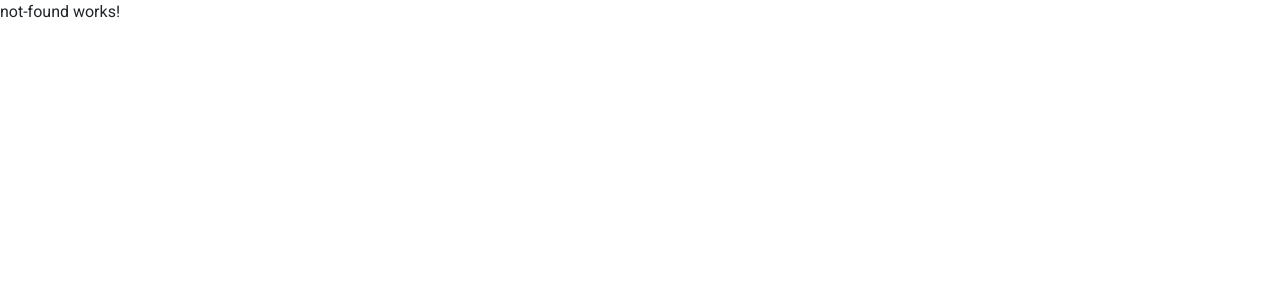
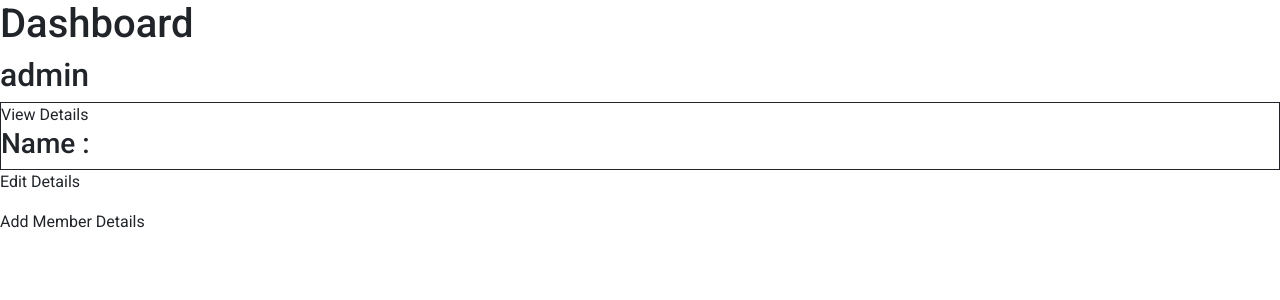
Before and after one commit to Aniket9932/Forms_Angular, an Angular app: page /dashboard in a window 1280 px wide. Shown: the top 300 px of the page. Built offline with nearby package versions, Linux system fonts and the light colour scheme; sample sign-in values are in the browser's storage.

Commit message:
role-based login

```diff
--- a/src/app/app-routing.module.ts
+++ b/src/app/app-routing.module.ts
@@ -3,10 +3,12 @@ import { RouterModule, Routes } from '@angular/router';
 import { LoginComponent } from './components/login/login.component';
 import { RegistrationComponent } from './components/registration/registration.component';
 import { NotFoundComponent } from './components/not-found/not-found.component';
+import { DashboardComponent } from './components/dashboard/dashboard.component';
 
 const routes: Routes = [
   { path: 'login', component: LoginComponent },
   { path: 'registration', component: RegistrationComponent },
+  { path: 'dashboard', component: DashboardComponent },
   { path: '', redirectTo: '/login', pathMatch: 'full' },
   { path: '**', component: NotFoundComponent },
 ];
--- a/src/app/app.module.ts
+++ b/src/app/app.module.ts
@@ -16,6 +16,7 @@ import { MatGridListModule } from '@angular/material/grid-list';
 import { MatCheckboxModule } from '@angular/material/checkbox';
 import { MatSliderModule } from '@angular/material/slider';
 import { MatButtonModule } from '@angular/material/button';
+import { DashboardComponent } from './components/dashboard/dashboard.component';
 
 @NgModule({
   declarations: [
@@ -23,6 +24,7 @@ import { MatButtonModule } from '@angular/material/button';
     LoginComponent,
     RegistrationComponent,
     NotFoundComponent,
+    DashboardComponent,
   ],
   imports: [
     BrowserModule,
--- /dev/null
+++ b/src/app/components/dashboard/dashboard.component.css
@@ -0,0 +1,3 @@
+.view-access {
+  border: 1px solid;
+}
--- /dev/null
+++ b/src/app/components/dashboard/dashboard.component.html
@@ -0,0 +1,27 @@
+<div>
+  <div>
+    <h1>Dashboard</h1>
+  </div>
+  <div>
+    <h2>{{ userRole }}</h2>
+  </div>
+
+  <div
+    class="view-access"
+    *ngIf="
+      userRole === 'admin' || userRole === 'member' || userRole === 'nurse'
+    "
+  >
+    <div>
+      View Details
+
+      <h3>Name : {{ userName }}</h3>
+    </div>
+  </div>
+  <div class="edit-access" *ngIf="userRole === 'admin'">
+    <p>Edit Details</p>
+  </div>
+  <div class="add-access" *ngIf="userRole === 'admin'">
+    <p>Add Member Details</p>
+  </div>
+</div>
--- /dev/null
+++ b/src/app/components/dashboard/dashboard.component.ts
@@ -0,0 +1,11 @@
+import { Component } from '@angular/core';
+
+@Component({
+  selector: 'app-dashboard',
+  templateUrl: './dashboard.component.html',
+  styleUrls: ['./dashboard.component.css'],
+})
+export class DashboardComponent {
+  userName = sessionStorage.getItem('name');
+  userRole = sessionStorage.getItem('role');
+}
--- a/src/app/components/login/login.component.html
+++ b/src/app/components/login/login.component.html
@@ -16,6 +16,14 @@
         name="password"
         placeholder="password"
       /><br />
+      <div>
+        <select [(ngModel)]="user.role" name="role" id="role">
+          <option value="admin">Admin</option>
+          <option value="member">Member</option>
+          <option value="nurse">Nurse</option>
+        </select>
+      </div>
+      <!-- <input type="role" [(ngModel)]="user.role" name="role" /><br /> -->
       <!-- <span *ngIf="errorMessage">Field Should not be empty</span> -->
       <button type="submit">Submit</button><br />
       <p *ngIf="errorMessage">{{ errorMessage }}</p>
--- a/src/app/components/login/login.component.ts
+++ b/src/app/components/login/login.component.ts
@@ -13,6 +13,7 @@ export class LoginComponent {
   public user = {
     name: '',
     password: '',
+    role: 'admin',
   };
 
   onSubmit() {
@@ -23,6 +24,9 @@ export class LoginComponent {
 
     this.errorMessage = '';
     console.log(this.user);
-    this.router.navigate(['/registration']);
+    sessionStorage.setItem('name', this.user.name);
+    sessionStorage.setItem('password', this.user.password);
+    sessionStorage.setItem('role', this.user.role);
+    this.router.navigate(['/dashboard']);
   }
 }
```
Also changed, not shown: src/app/interfaces/dataTypes.ts (added, +9 -0 lines), 1 other file (tests, documents, lock files or other folders).
